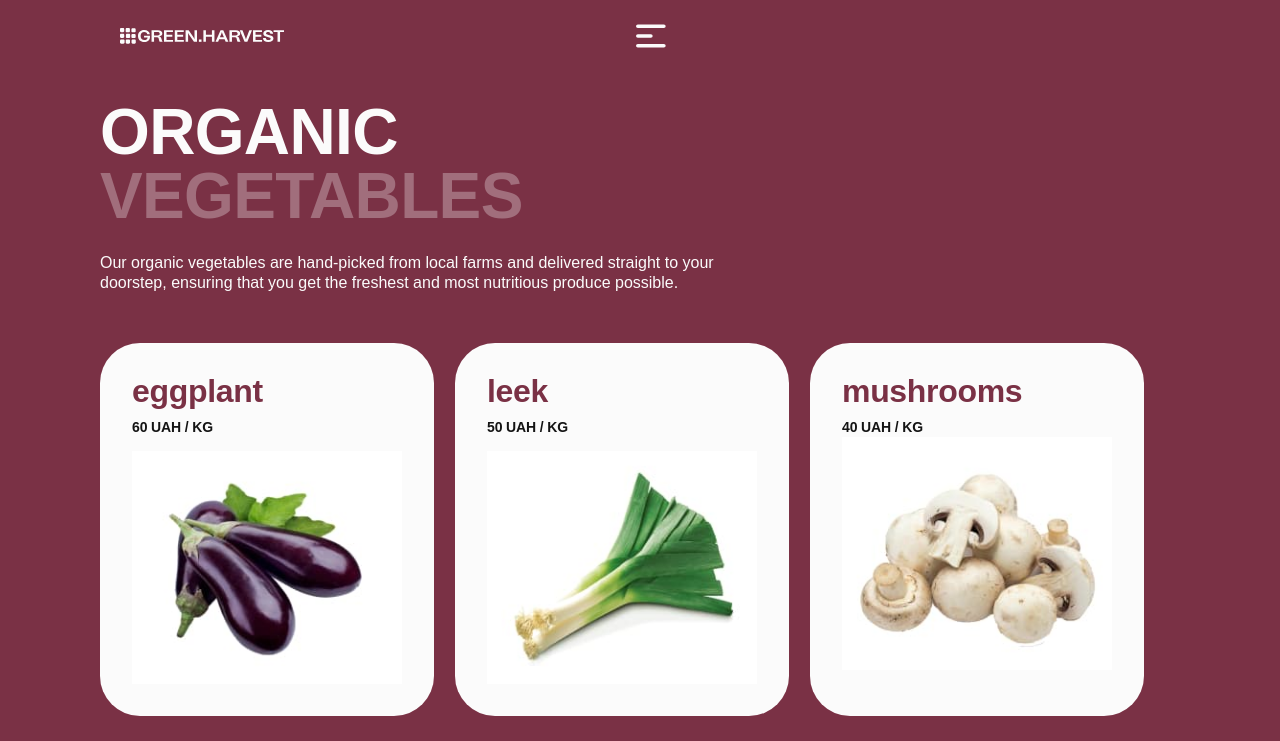
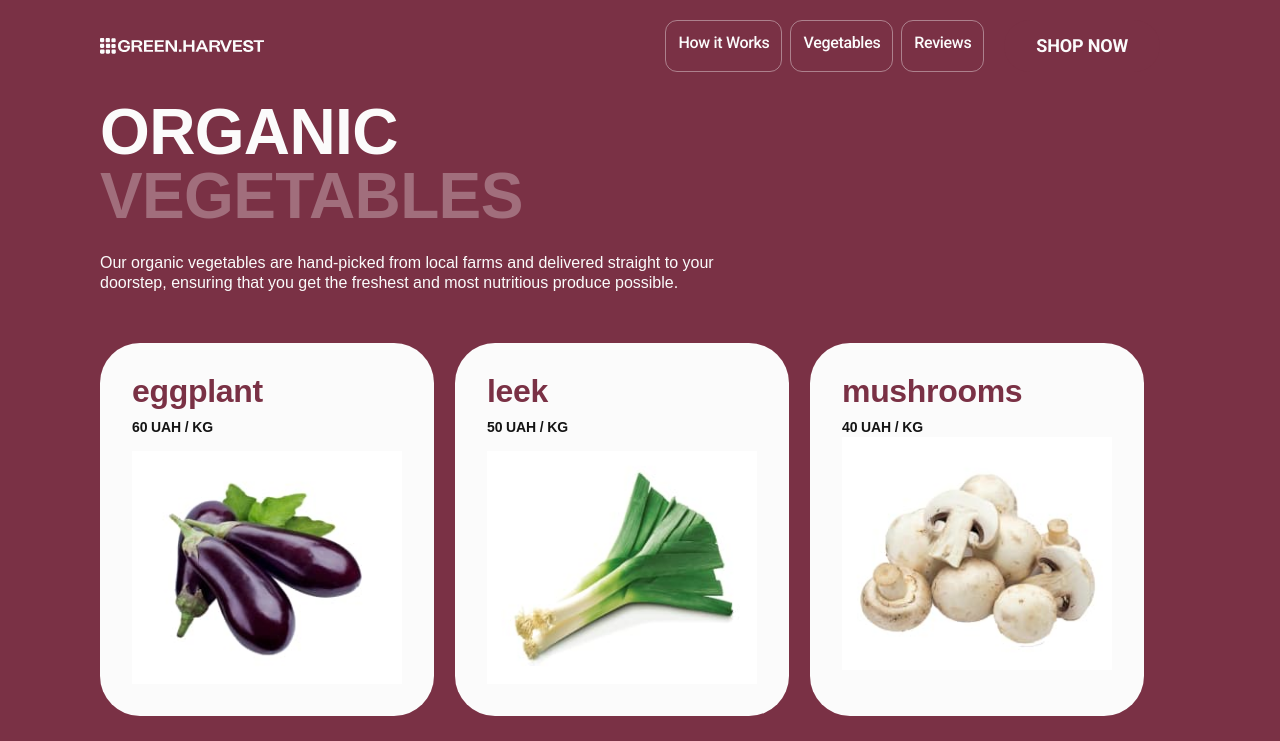
Before and after one commit to OleksandrNet/GreenHarvest-project-17, a website built with Vite: page src/index.html in a window 1280 px wide. Shown: the top 741 px of the page. Built offline with nearby package versions, Linux system fonts and the light colour scheme.

Commit message:
add header for desktop

```diff
--- a/src/css/header.css
+++ b/src/css/header.css
@@ -3,10 +3,11 @@
 }
 
 .header-container {
-  position: absolute;
+  /* position: absolute;
+  left: 20px; */
+  width: 100%;
+  position: fixed;
   top: 20px;
-  left: 20px;
-  width: 100%;
 }
 
 .header-navigation {
@@ -21,3 +22,124 @@
   gap: 2px;
   align-items: center;
 }
+
+.header-menu-wrap {
+  display: none;
+}
+
+/* .open-menu-btn {
+  position: absolute;
+  top: 20px;
+  right: 20px;
+} */
+
+/* ===== FROM BASE ===== */
+@media only screen and (min-width: 768px) {
+  .container {
+    max-width: 768px;
+    padding: 0 32px;
+  }
+}
+
+@media only screen and (min-width: 1280px) {
+  .container {
+    max-width: 1280px;
+    padding: 0 100px;
+  }
+}
+/* ===== END FROM BASE ===== */
+
+/* ======= MY PART ======== */
+@media only screen and (min-width: 768px) {
+  .container {
+    max-width: 1279px;
+  }
+}
+
+@media only screen and (min-width: 1280px) {
+  .container {
+    min-width: 1280px;
+    padding: 0 auto;
+  }
+
+  .header {
+    width: 100%;
+    position: fixed;
+    top: 20px;
+    left: 0;
+    display: flex;
+    align-items: center;
+    align-content: center;
+    justify-content: center;
+    overflow: auto;
+  }
+  .header-container {
+    /* position: fixed;
+    top: 20px;
+    margin-left: auto;
+    margin-right: auto; */
+
+    /* display: flex; */
+
+    /* z-index: 9; */
+  }
+  /* .header-container {
+    position: absolute;
+    top: 20px;
+    left: 20px;
+    width: 100%;
+    margin: 0 auto;
+    z-index: 9;
+  } */
+
+  .icom-mobile-menu {
+    display: none;
+  }
+
+  .header-menu-wrap {
+    display: flex;
+    gap: 20px;
+  }
+  .header-menu-list {
+    display: flex;
+    gap: 8px;
+    margin-left: 397px;
+  }
+  .header-menu-item {
+    font-weight: 500;
+    font-size: 16px;
+    line-height: 1.25;
+    letter-spacing: -0.02em;
+    text-align: center;
+    color: #fbfbfb;
+
+    display: block;
+
+    border: 1px solid rgba(251, 251, 251, 0.4);
+    border-radius: 12px;
+    padding: 12px;
+  }
+
+  .header-menu-link {
+  }
+
+  .header-shop-btn {
+    font-weight: 600;
+    font-size: 18px;
+    line-height: 1.11;
+    letter-spacing: -0.01em;
+    text-transform: uppercase;
+    color: #fbfbfb;
+
+    border-radius: 30px;
+    padding: 16px 32px;
+
+    background: #7a3145;
+  }
+
+  .header-shop-now {
+  }
+
+  /*  */
+  /*  */
+}
--- a/src/partials/header.html
+++ b/src/partials/header.html
@@ -11,11 +11,39 @@
       </a>
       <!-- <span>GREEN.HARVEST</span> -->
 
+      <!-- ==== NAVIGATION FOR DESCTOP ==== -->
+      <div class="header-menu-wrap">
+        <ul class="header-menu-list">
+          <li class="header-menu-item">
+            <a class="header-menu-link" href="#how-it-works">How it Works</a>
+          </li>
+          <li class="header-menu-item">
+            <a class="header-menu-link" href="#vegetables">Vegetables</a>
+          </li>
+          <li class="header-menu-item">
+            <a class="header-menu-link" href="#reviews">Reviews</a>
+          </li>
+        </ul>
+
+        <div class="header-shop-btn">
+          <a class="header-shop-now" href="#shop-now">SHOP NOW</a>
+        </div>
+      </div>
+
+      <!-- ==== !!! END NAVIGATION FOR DESKTOP ==== -->
+
       <!-- <div class="open-menu-btn"> -->
-      <svg class="icon" width="32" height="32">
+      <svg class="icon icom-mobile-menu" width="32" height="32">
         <use href="../img/icons.svg#icon-open-menu"></use>
       </svg>
       <!-- </div> -->
     </nav>
   </div>
 </section>
+
+<!-- ===== NAMES for LINKS===== -->
+<h2 name="how-it-works"></h2>
+<h2 name="vegetables"></h2>
+<h2 name="reviews"></h2>
+
+<h2 name="shop-now"></h2>
```
